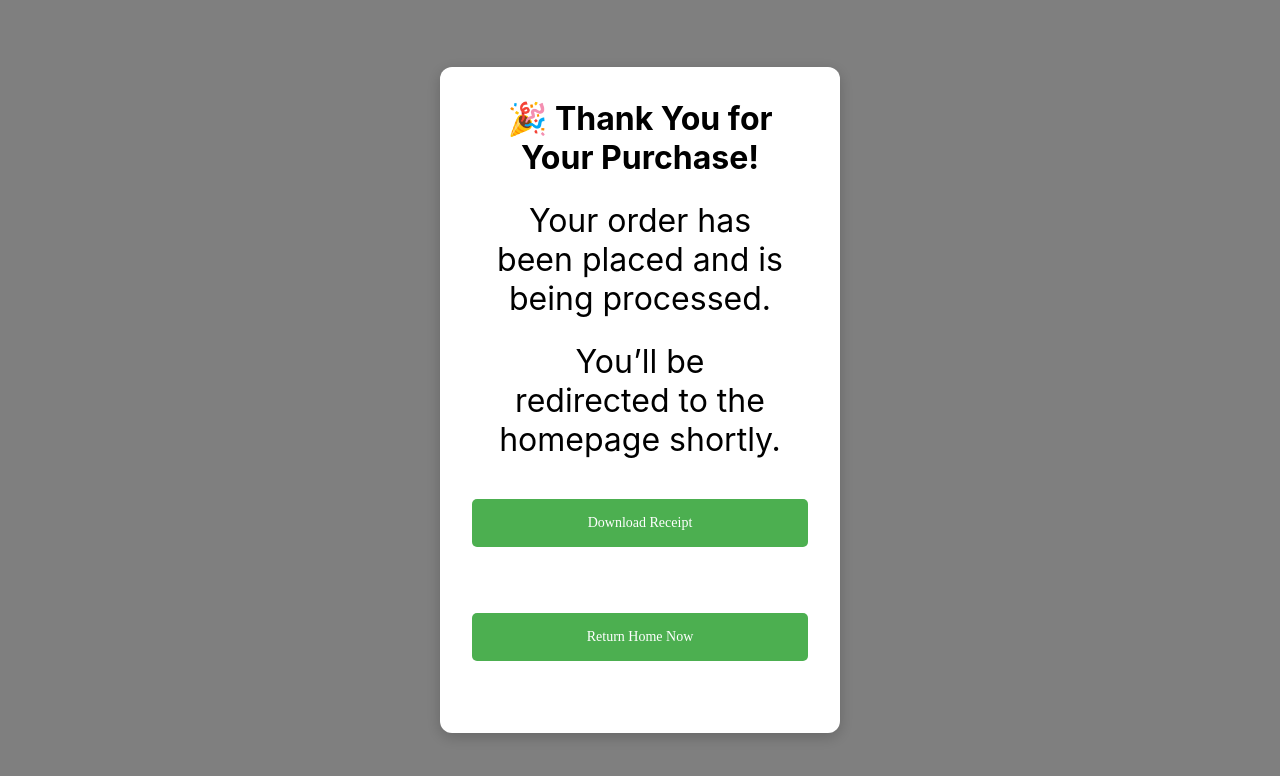
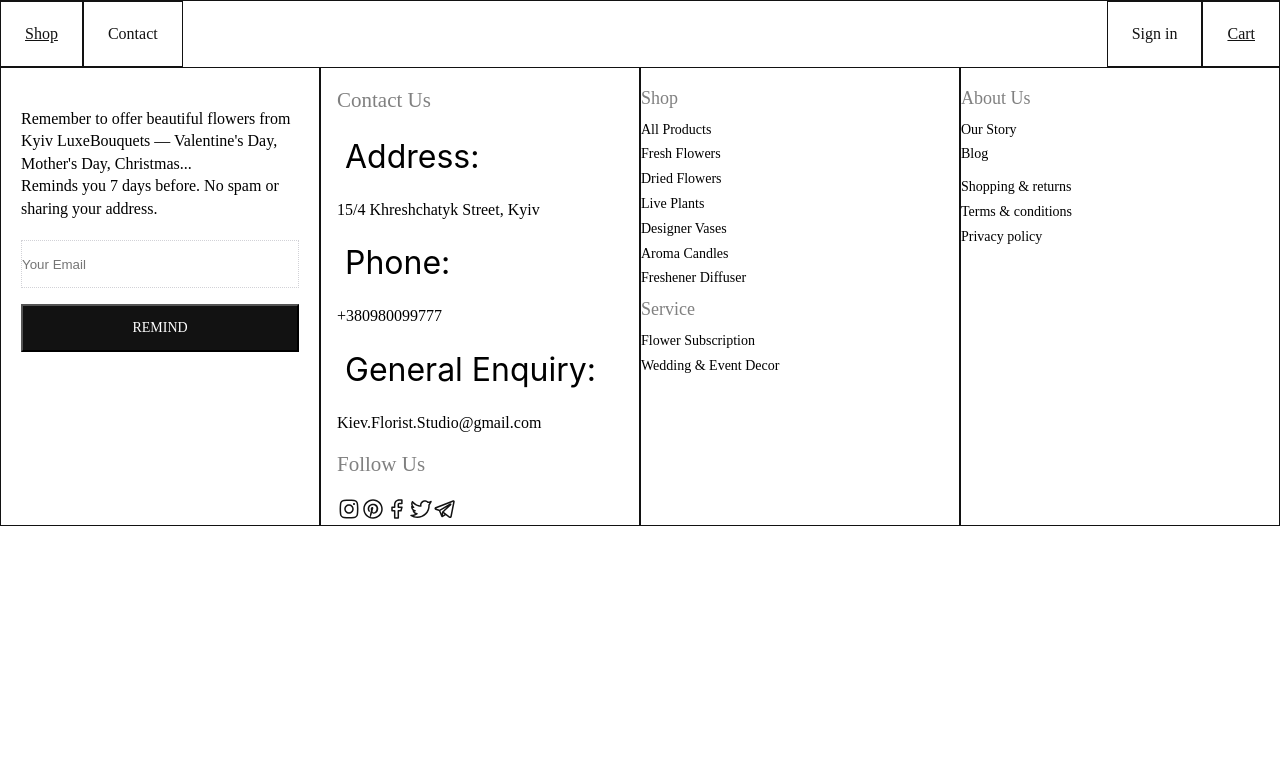
Before and after one commit to maryamsaye/flower-app, a React (Create React App) app in the folder frontend/: page /success in a window 1280 px wide. Shown: the top 776 px of the page. Built offline with nearby package versions, Linux system fonts and the light colour scheme.

Commit message:
admin css

```diff
--- a/frontend/src/App.js
+++ b/frontend/src/App.js
@@ -8,10 +8,11 @@ import Product from './pages/Product';
 import Cart from './pages/UserPages/Cart';
 import SignIn from './pages/UserPages/SignIn';
 import SignUp from './pages/UserPages/SignUp'
-import Success from './pages/UserPages/success';
+// import Success from './pages/UserPages/success';
 import Hero from "./components/Hero";
 import ContactUs from "./components/ContactUs";
-
+import NavBar from "../src/components/NavBar"
+import Footer from "../src/components/Footer"
 
 
 
@@ -24,6 +25,7 @@ function App ()  {
   return (
     <div className="app-container">
       <>
+    <NavBar />
     <Routes>
       <Route path="/" element={<Home />} />
       <Route path="/category/:categoryType" element={<Category />} />
@@ -33,20 +35,12 @@ function App ()  {
       <Route path="/cart" element={<Cart />}></Route>
       <Route path="/signin" element={<SignIn />}></Route>
       <Route path="/signup" element={<SignUp />}></Route>
-      <Route path="/success" element={<Success />} />
+      {/* <Route path="/success" element={<Success />} />    */}
       <Route path="/shop" element={<Hero />} />
       <Route path="/contact" element={<ContactUs />} />
+    </Routes>
+    <Footer />
 
-
-
-
-
-
-
-
-      {/* Future pages */}
-      {/* <Route path="/shop" element={<Shop />} /> */}
-    </Routes>
     </>
     </div>
   );
--- a/frontend/src/pages/AboutUs.js
+++ b/frontend/src/pages/AboutUs.js
@@ -40,7 +40,7 @@ const AboutUs = () => {
 
             <div className="second-flex">
                 <div className="mob-tab-1">
-                    <img src={Mob1} className="mob-1" /> <img src={Tab1} className="tab-1" />
+                    <img src={Mob1} className="mob-1" alt="icon"  /> <img src={Tab1} className="tab-1" alt="icon" />
                 </div>
                 <div className="sf-text">
                     <h3>Expertly Crafted Bouquets</h3>
@@ -50,7 +50,7 @@ const AboutUs = () => {
 
             <div className="third-flex">
                 <div className="mob-tab-2">
-                    <img src={Mob2} className="mob-2" /><img src={Tab2} className="tab-2" />
+                    <img src={Mob2} className="mob-2" alt="icon" /><img src={Tab2} className="tab-2" alt="icon" />
                 </div>
                 <div className="tf-text">
                     <h3>Bouquets, Gifts & Ambiance</h3>
@@ -60,7 +60,7 @@ const AboutUs = () => {
 
             <div className="fourth-flex">
                 <div className="mob-tab-3">
-                    <img src={Mob3} className="mob-3" /><img src={Tab3} className="tab-3" />
+                    <img src={Mob3} className="mob-3" alt="icon" /><img src={Tab3} className="tab-3" alt="icon" />
                 </div>
                 <div className="tf-text">
                     <h3>Making Every Day Special</h3>
--- a/frontend/src/pages/Home.js
+++ b/frontend/src/pages/Home.js
@@ -1,19 +1,16 @@
 // src/pages/Home.js
 import React from "react";
-import NavBar from "../components/NavBar";
 import Hero from "../components/Hero";
 import AboutSection from "../components/AboutSection";
 import WhyChooseUs from "../components/WhyChooseUs";
 import ContactUs from "../components/ContactUs";
 import Service from "../components/Service";
 import Review from "../components/Review";
-import Footer from "../components/Footer";
 import LeftColumn from "../components/LeftColumn";
 
 const Home = () => {
 return (
     <>
-    <NavBar />
     <LeftColumn />
     <Hero />
     <AboutSection />
@@ -21,7 +18,6 @@ return (
     <ContactUs />
     <Service />
     <Review />
-    <Footer />
     </>
 );
 };
--- a/frontend/src/pages/UserPages/success.js
+++ b/frontend/src/pages/UserPages/success.js
@@ -1,11 +1,11 @@
 import "./success.css";
-import { useEffect, useState } from "react";
+import { useEffect } from "react";
 import { useNavigate } from "react-router-dom";
 import { jsPDF } from "jspdf";
 
 const Success = () => {
   const navigate = useNavigate();
-  const [showPopup, setShowPopup] = useState(true);
+  const showPopup = true;
 
   useEffect(() => {
     localStorage.removeItem("cart");
```
